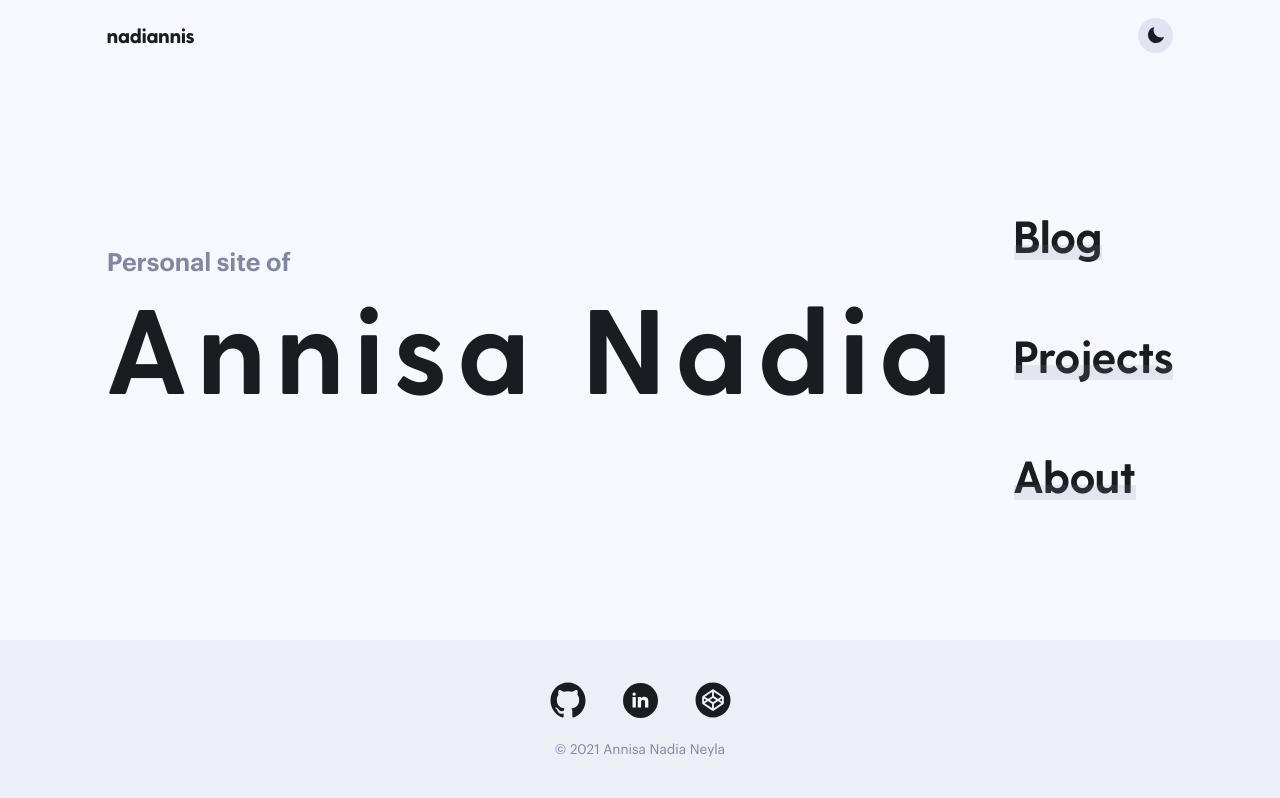
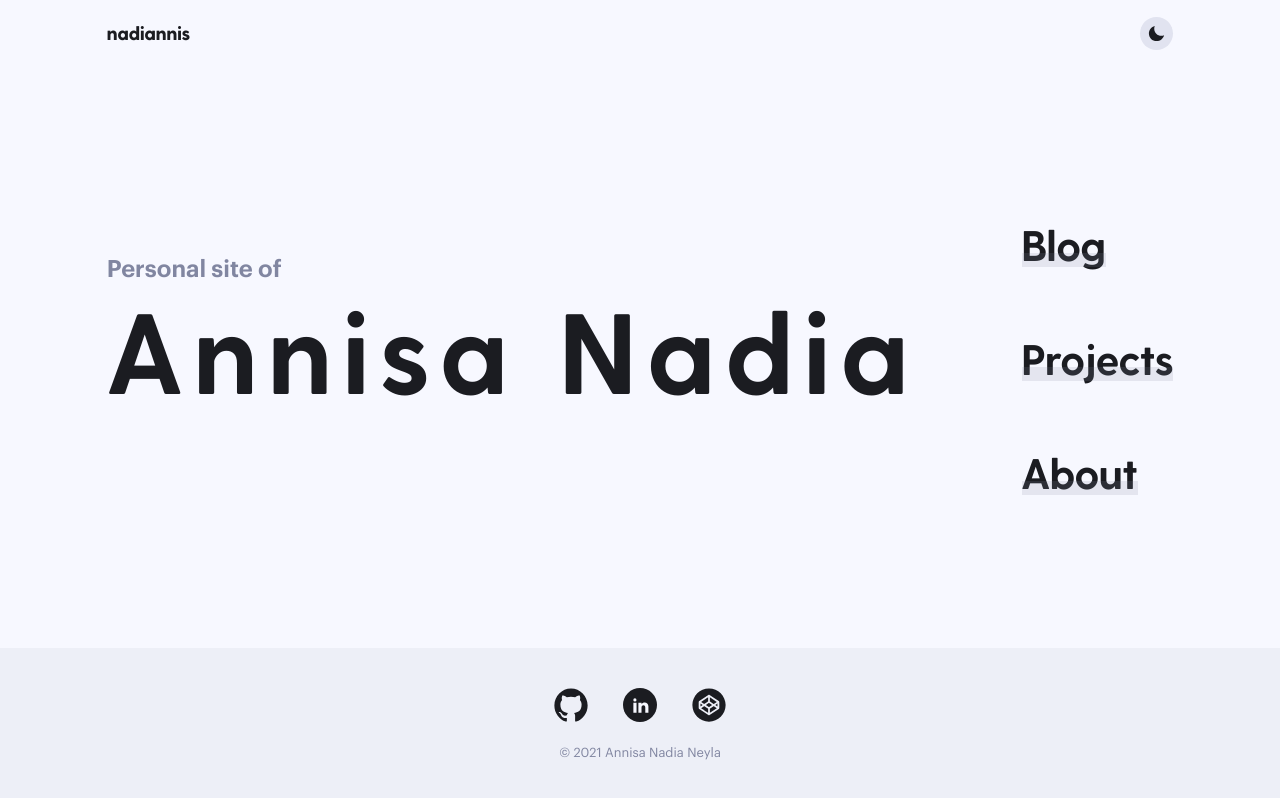
Before and after one commit to nadiannis/nadiannis-site, a Next.js app: page / in a window 1280 px wide. Built offline with nearby package versions, Linux system fonts and the light colour scheme.

Commit message:
feat: modify margin on about page, link style, & root font size

```diff
--- a/pages/about.js
+++ b/pages/about.js
@@ -27,10 +27,10 @@ export default function AboutPage() {
       <section className="text-main py-8 sm:py-12 w-full">
         <Container>
           <div className="max-w-screen-md mx-auto">
-            <h1 className="text-2xl md:text-3xl inline-block border-b border-gray-300 dark:border-gray-600">
+            <h1 className="text-2xl md:text-3xl inline-block border-b border-gray-300 dark:border-gray-600 mb-7">
               About
             </h1>
-            <div className="mt-7">
+            <div>
               <p className="mb-5">
                 Hi, I&apos;m Nadia. I&apos;m a computer science student at
                 Diponegoro University, who aspires to be a software developer. I
--- a/pages/index.js
+++ b/pages/index.js
@@ -29,21 +29,30 @@ export default function HomePage() {
             <div className="ml-0 lg:ml-7">
               <div>
                 <Link href="/blog">
-                  <a href="/blog" className="link">
+                  <a
+                    href="/blog"
+                    className="link font-greycliff text-lg md:text-2xl lg:text-4xl my-5 lg:my-7"
+                  >
                     Blog
                   </a>
                 </Link>
               </div>
               <div>
                 <Link href="/projects">
-                  <a href="/projects" className="link">
+                  <a
+                    href="/projects"
+                    className="link font-greycliff text-lg md:text-2xl lg:text-4xl my-5 lg:my-7"
+                  >
                     Projects
                   </a>
                 </Link>
               </div>
               <div>
                 <Link href="/about">
-                  <a href="/about" className="link">
+                  <a
+                    href="/about"
+                    className="link font-greycliff text-lg md:text-2xl lg:text-4xl my-5 lg:my-7"
+                  >
                     About
                   </a>
                 </Link>
--- a/styles/globals.css
+++ b/styles/globals.css
@@ -49,14 +49,14 @@
 
   html,
   body {
-    font-size: 18px;
+    font-size: 17px;
     line-height: 1.7;
   }
 
   @screen lg {
     html,
     body {
-      font-size: 20px;
+      font-size: 19px;
     }
   }
 
@@ -107,7 +107,7 @@
 }
 
 .link {
-  @apply relative font-greycliff text-main text-lg md:text-2xl lg:text-4xl inline-block transition-all my-5 lg:my-7;
+  @apply relative text-main inline-block transition-all;
 }
 
 .link::after {
```
